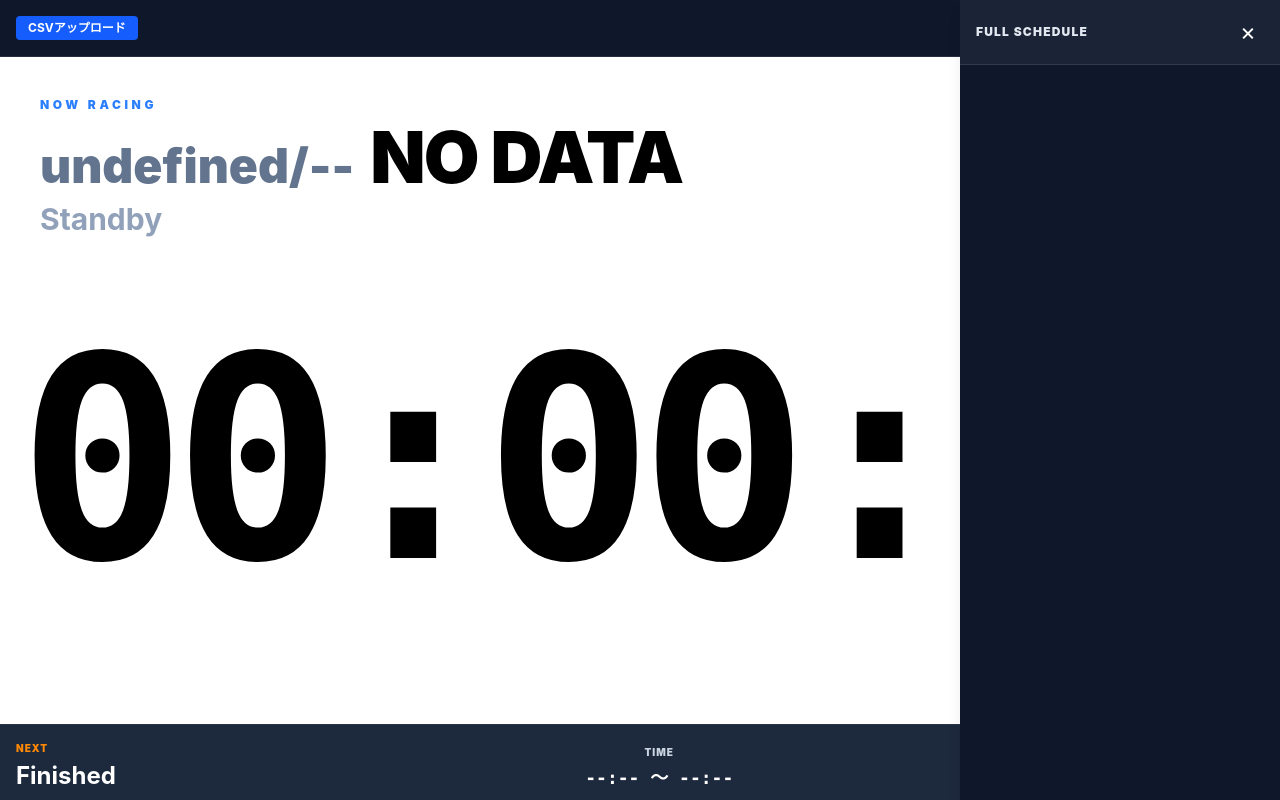
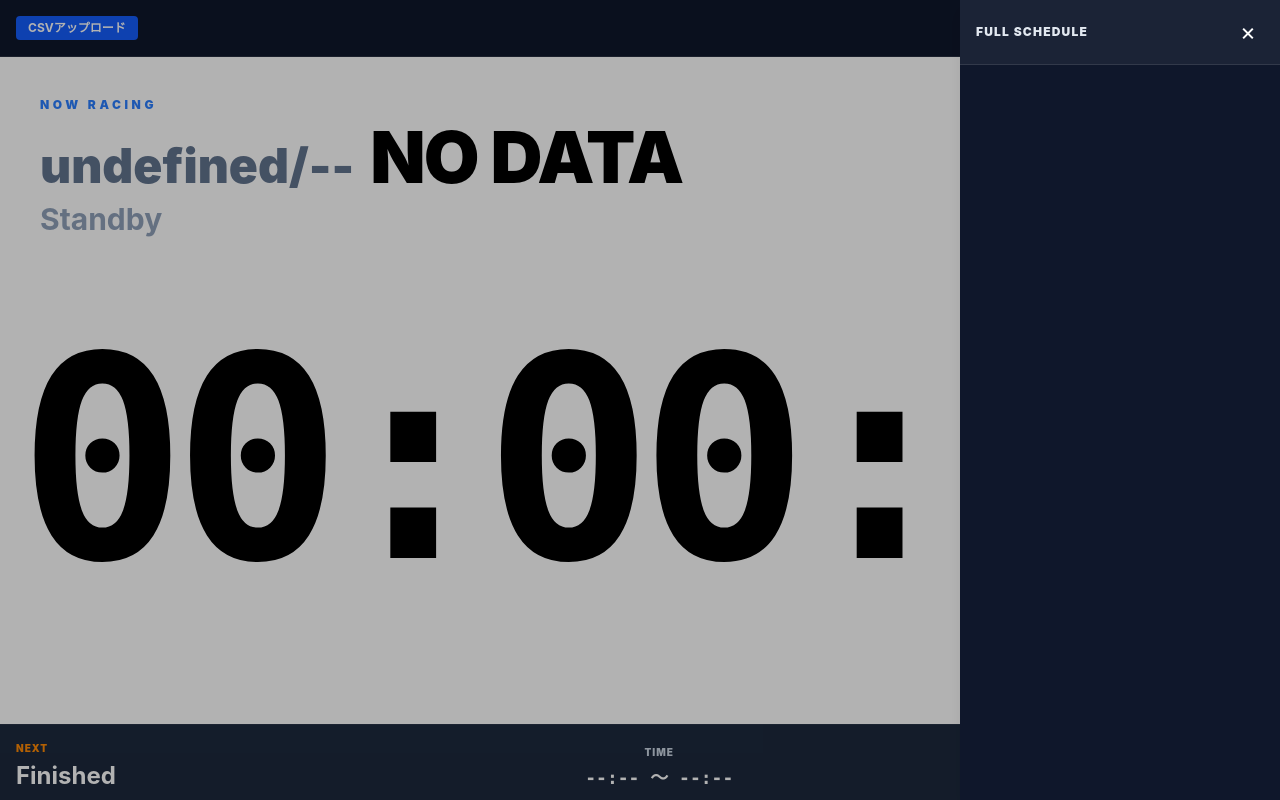
Before and after one commit to kuwachi626/time-management, a React (Vite) app: page / in a window 1280 px wide. Both pictures are taken after a click on the button "スケジュールを開く". Built offline with nearby package versions, Linux system fonts and the light colour scheme.

Commit message:
サイドメニューの背景クリックでメニューを閉じる機能を追加

```diff
--- a/src/App.tsx
+++ b/src/App.tsx
@@ -143,11 +143,19 @@ const App: React.FC = () => {
 			</header>
 
 			{/* サイドメニュー（スケジュール） */}
+			{menuOpen && (
+				<div
+					className="fixed inset-0 z-40 bg-black/30"
+					onClick={() => setMenuOpen(false)}
+					aria-label="メニューを閉じる背景"
+				/>
+			)}
 			<div
 				className={`fixed top-0 right-0 h-full w-80 max-w-full bg-slate-900 shadow-lg z-50 transform transition-transform duration-300 ${
 					menuOpen ? "translate-x-0" : "translate-x-full"
 				}`}
 				style={{ transitionProperty: "transform" }}
+				onClick={(e) => e.stopPropagation()} // サイドメニュー内クリックで閉じない
 			>
 				<div className="flex justify-between items-center p-4 border-b border-white/10 bg-slate-900 lg:bg-white/5">
 					<p className="text-slate-200 font-black text-xs tracking-widest uppercase">
```
